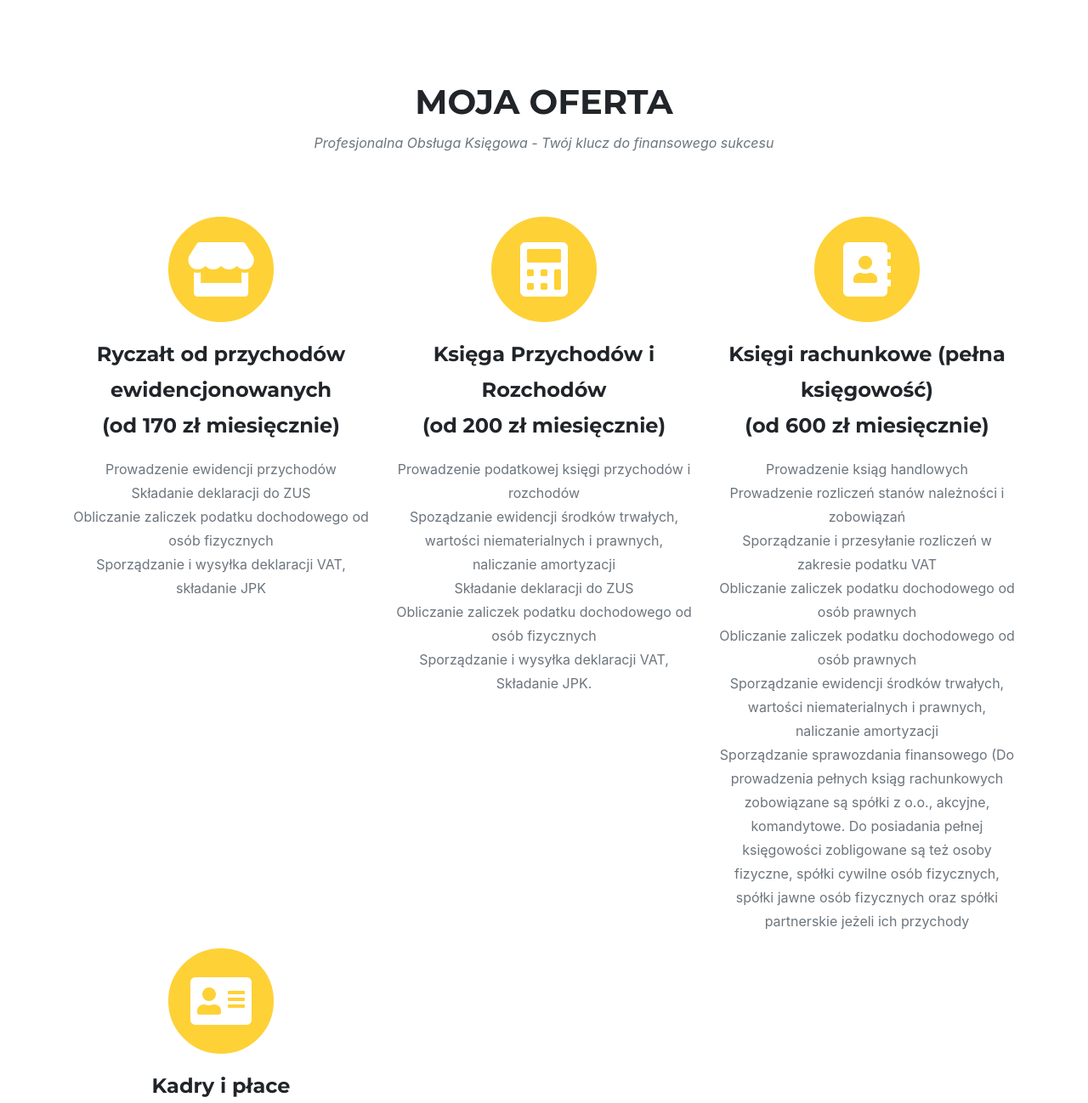
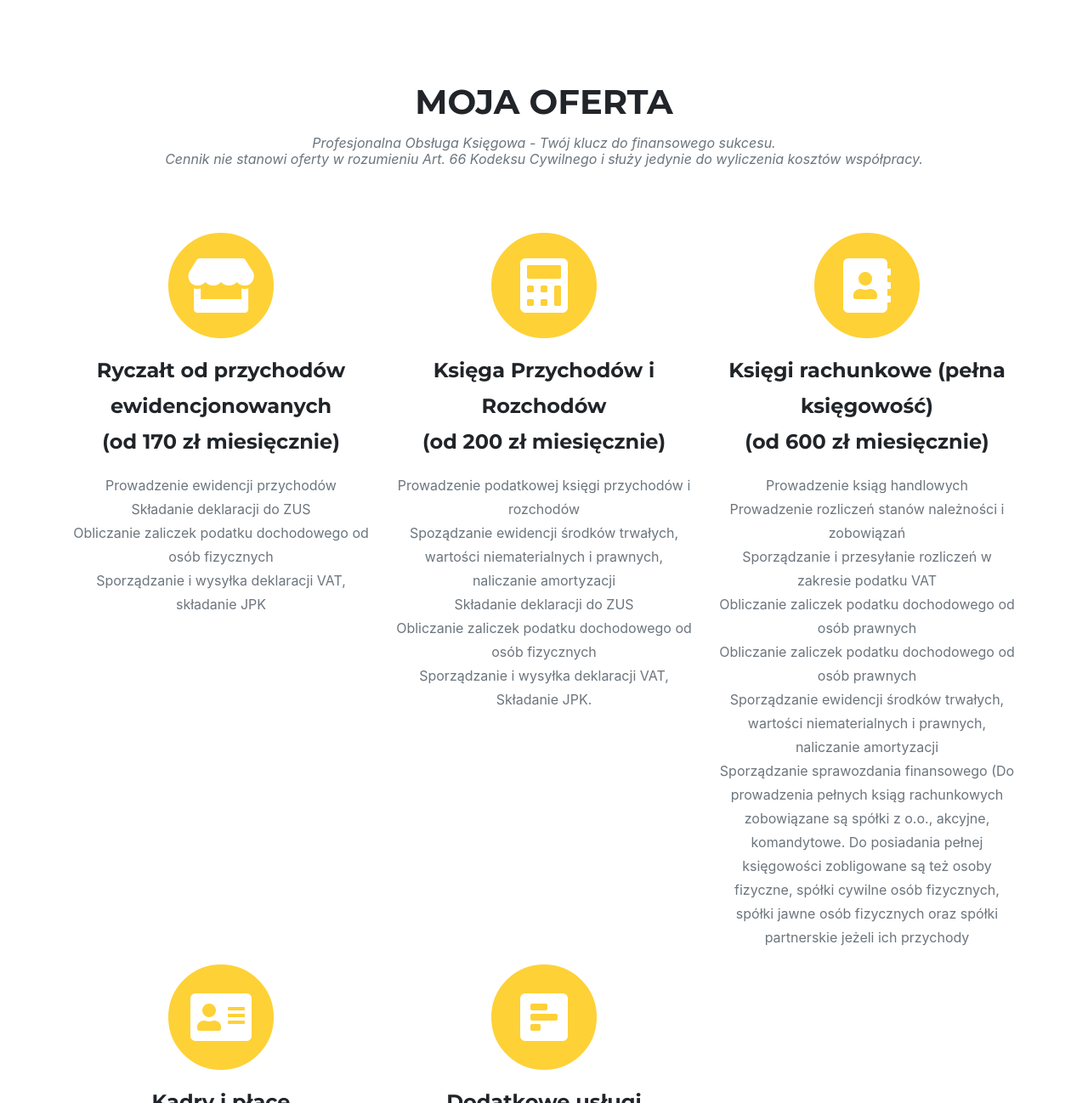
Before and after one commit to scripnichenko/finprime, a Jekyll site: the page built from index.md, in a window 1280 px wide and 1400 px high, scrolled down 552 px, cut to the strip 102-1400 px from the top of the window. Shown: the whole strip at 85% size. Built offline with Jekyll 4.4.1, drawn with Linux system fonts in a browser that asks for light colours; some web fonts are replaced; some of the changed text lies outside the part shown.

Commit message:
added service

```diff
--- a/_data/sitetext.yml
+++ b/_data/sitetext.yml
@@ -18,7 +18,7 @@
 
   services:
     title: "Moja oferta"
-    text: "Profesjonalna Obsługa Księgowa - Twój klucz do finansowego sukcesu"
+    text: "Profesjonalna Obsługa Księgowa - Twój klucz do finansowego sukcesu. <br> Cennik nie stanowi oferty w rozumieniu Art. 66 Kodeksu Cywilnego i służy jedynie do wyliczenia kosztów współpracy."
     section: services
     list:
       - title: "Ryczałt od przychodów ewidencjonowanych  <br> (od 170 zł miesięcznie)"
@@ -33,6 +33,9 @@
       - title: "Kadry i płace  <br> (od 50 zł)"
         desc: "Pomoc przy prowadzeniu akt osobowych pracowników   <br>  Przygotowanie umów o pracę, zlecenia i o dzieło   <br>  Sporządzanie i rozliczanie umów zleceń   <br>  Naliczanie wynagrodzeń i sporządzanie listy płac   <br>  Obliczanie zaliczek podatku dochodowego od osób fizycznych  <br>  Sporządzanie i wysyłanie deklaracji do ZUS"
         icon: fas fa-address-card
+      - title: "Dodatkowe usługi"
+        desc: "Coroczne rozliczanie formularzy PIT  <br>  Cena usług księgowych uzależniona od potrzeb każdego klienta, ilości dokumentów, specyfiki i rodzaju transakcji w firmie."
+        icon: fas fa-poll-h
 
   timeline:
     title: "Moje Ścieżki Zawodowe"
@@ -48,7 +51,7 @@
         alt:
       - title: "Kursy Mentoris"
         year:
-        desc: "💡 KURS PODSTAW RACHUNKOWOŚCI[Nr certyfikatu: 1699cd8c90a38725](https://kursy-rachunkowosci.pl/cert/1699cd8c90a38725/pl) <br> 💡 KURS RACHUNKOWOŚCI ŚREDNIOZAAWANSOWANEJ[Nr certyfikatu: ce293c98bdc4f771](https://kursy-rachunkowosci.pl/cert/ce293c98bdc4f771/pl)"
+        desc: "💡 KURS PODSTAW RACHUNKOWOŚCI ([Nr certyfikatu: 1699cd8c90a38725](https://kursy-rachunkowosci.pl/cert/1699cd8c90a38725/pl)) <br> 💡 KURS RACHUNKOWOŚCI ŚREDNIOZAAWANSOWANEJ ([Nr certyfikatu: ce293c98bdc4f771](https://kursy-rachunkowosci.pl/cert/ce293c98bdc4f771/pl))"
         image: assets/img/timeline/2.jpg
         alt:
       - title: "Instrumentarium"
```
